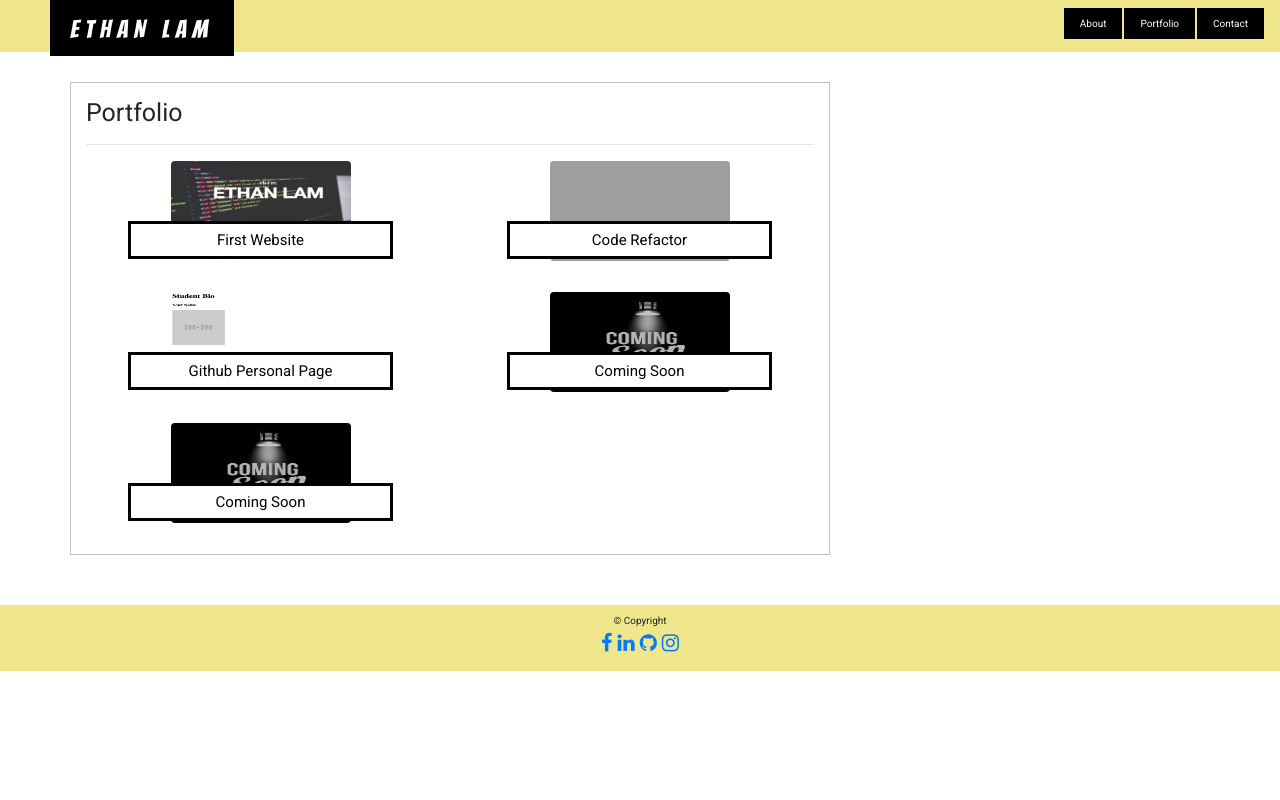
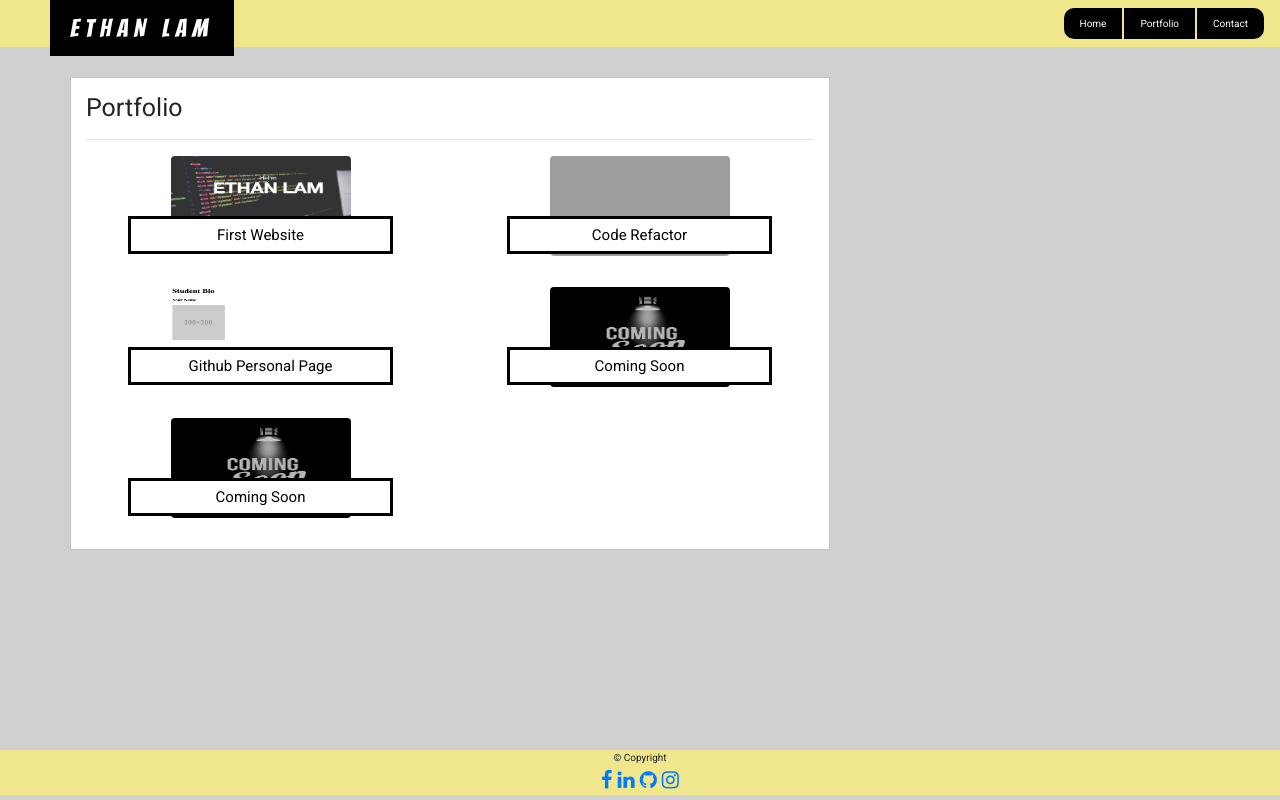
Before and after one commit to ethanlam93/responsive-porfolio-project, a plain HTML site: page portfolio.html in a window 1280 px wide. Drawn offline with nearby package versions, Linux system fonts and the light colour scheme; grey boxes are pictures that could not be loaded.

Commit message:
final change

```diff
--- /dev/null
+++ b/css-reset.css
@@ -0,0 +1,48 @@
+/* http://meyerweb.com/eric/tools/css/reset/
+   v2.0 | 20110126
+   License: none (public domain)
+*/
+
+html, body, div, span, applet, object, iframe,
+h1, h2, h3, h4, h5, h6, p, blockquote, pre,
+a, abbr, acronym, address, big, cite, code,
+del, dfn, em, img, ins, kbd, q, s, samp,
+small, strike, strong, sub, sup, tt, var,
+b, u, i, center,
+dl, dt, dd, ol, ul, li,
+fieldset, form, label, legend,
+table, caption, tbody, tfoot, thead, tr, th, td,
+article, aside, canvas, details, embed,
+figure, figcaption, footer, header, hgroup,
+menu, nav, output, ruby, section, summary,
+time, mark, audio, video {
+	margin: 0;
+	padding: 0;
+	border: 0;
+	font-size: 100%;
+	font: inherit;
+	vertical-align: baseline;
+}
+/* HTML5 display-role reset for older browsers */
+article, aside, details, figcaption, figure,
+footer, header, hgroup, menu, nav, section {
+	display: block;
+}
+body {
+	line-height: 1;
+}
+ol, ul {
+	list-style: none;
+}
+blockquote, q {
+	quotes: none;
+}
+blockquote:before, blockquote:after,
+q:before, q:after {
+	content: '';
+	content: none;
+}
+table {
+	border-collapse: collapse;
+	border-spacing: 0;
+}
--- a/portfolio.html
+++ b/portfolio.html
@@ -7,33 +7,37 @@
     <meta name="viewport" content="width=device-width, initial-scale=1, shrink-to-fit=no">
 
     <!-- Bootstrap CSS -->
+    <link rel="stylesheet" href="css-reset.css" type="text/css">
     <link rel="stylesheet" href="https://stackpath.bootstrapcdn.com/bootstrap/4.5.0/css/bootstrap.min.css"
         integrity="sha384-9aIt2nRpC12Uk9gS9baDl411NQApFmC26EwAOH8WgZl5MYYxFfc+NcPb1dKGj7Sk" crossorigin="anonymous">
     <link rel="stylesheet" href="style.css" type="text/css">
     <link rel="stylesheet" href="https://cdnjs.cloudflare.com/ajax/libs/font-awesome/4.7.0/css/font-awesome.min.css">
     <link href="https://fonts.googleapis.com/css2?family=Roboto:ital,wght@0,300;0,400;0,500;1,100;1,300&display=swap" rel="stylesheet">
     <link href="https://fonts.googleapis.com/css2?family=Bangers&display=swap" rel="stylesheet">
-    <title>Ethan Lam</title>
+    <title>Portfolio</title>
 </head>
 
 
 <body>
-    <!-- Left Interactive Logo with name -->
-    <!-- Navigation bar -->
-    <nav class="navbar navbar-light bg-light">
-        <!-- Logo  -->
-        <div class="d-inline-flex p-2">ETHAN LAM</div>
-        <!-- Main Navigation on right (Home, Portfolio, Contact)-->
+    <!-- Top Nav Bar  -->
+    <!-- Logo  -->
+    <div class="d-inline-flex p2">ETHAN LAM</div>
+    <!-- Main Navigation on right (Home, Portfolio, Contact)-->
+    <nav class="navbar navbar-light bg-light col-12">
         <nav class="nav ml-auto">
-            <a class="nav-link" href="index.html">About</a>
+            <a class="nav-link active" href="index.html">Home</a>
             <div class="vl"></div>
             <a class="nav-link" href="portfolio.html">Portfolio</a>
             <div class="vl"></div>
             <a class="nav-link" href="contact.html">Contact</a>
         </nav>
     </nav>
+
+
     <br>
     <br>
+
+
     <!-- Portfolio Container block -->
     <div class="container">
         <!-- First Row - list of all projects -->
@@ -74,7 +78,7 @@
                     </figure>
                 </div>
                 <br>
-                <!-- Project 4 and 5  -->
+                <!-- Project 5  -->
                 <div class="row">
                     <!-- Fifth project -->
                     <figure class="col-6">
@@ -86,16 +90,21 @@
             </section>
         </div>
     </div>
-    <!-- WHITE SPACE  -->
+
+
+    <!-- white spaces to fill empty spaces to push the footer down to the bottom. This is also a container that spreads 12 rows  -->
     <div class="container">
         <div class="row">
-            <div class="col-md-12" style="height:50px;"></div>
+            <div class="col-md-12" style="height:200px;"></div>
         </div>
     </div>
-    <!--(copyright) -->
-    <footer class="row copyright navbar">
-        <div class="col-md-12">
+
+
+    <!-- Footer bar (copy-right and social media links) -->
+    <footer class="row copyright">
+        <div class="col-12">
             <span>&#169; Copyright</span>
+            <!-- Social media buttons  -->
             <div class="socialmedia">
                 <a href="https://www.facebook.com/littlefriedrice/" class="fa fa-facebook"></a>
                 <a href="https://www.linkedin.com/in/ethanlam93/" class="fa fa-linkedin"></a>
@@ -104,12 +113,6 @@
             </div>
         </div>
     </footer>
-
-
-
-
-
-
 
 
     <!-- Optional JavaScript -->
--- a/style.css
+++ b/style.css
@@ -1,31 +1,34 @@
+ /* THIS IS UNIVERSAL SETTINGS FOR ALL THREE HTML FILES  */
 
 
-
-
-
+        /* Setting font for the entire site to Robotto and background color */
         body {
             font-family: 'Roboto', sans-serif;
             font-size: 10px;
-
+            background-color: rgb(208, 208, 208);
+            overflow-x: hidden;
         }
-
+        /* Setting size for About Me profile picture, also making it float left to texts wrap around it */
         img[alt=my-picture] {
             float: left;
             border-radius: 10px;
             margin-top: 4px;
             margin-right:15px;
             margin-bottom: 6px;
-
         }
-
+        /* adjusting header font */
+        h3{
+            font-size: 25px;
+            font-weight: 400;
+        }
+        /* setting default height and width for all images of portfolio.html page  */
         img.rounded{
             height: 100px;
             width: 180px;
         }
-
-/* logo  */
+        /* Ethan Lam logo  */
         .d-inline-flex{
-    padding: 20px 20px 8px 20px !important;
+            padding: 10px 20px 8px 20px !important;
             background-color: rgb(0, 0, 0);
             color: white;
             position:absolute;
@@ -33,68 +36,56 @@ img.rounded{
             font-family: 'Bangers', cursive;
             letter-spacing: 6px;
             font-size: 25px;
-
+            z-index: 1;
         }
-/* right nav bar  */
+        /* navbar yellow background that goes behind logo and nav items  */
+        .navbar {
+            background-color: khaki !important;
+        }
+        /* right nav bar background */
         .nav{
             background-color: black;
-    color: white;
+            border-radius: 10px;
         }
-
-/* nav bar items  */
+        /* nav bar links color */
         .nav-link {
             color: white;
         }
-/* when you hover over nav bar  */
+        /* when you hover over nav bar, the color changes to khaki  */
         .nav-link:hover {
             font-size: 15px ;
             font-weight: bolder;
             color: khaki;
         }
-
-
-/* copyright footer  */
+        /* align copyright footer to center */
         .copyright{
             text-align: center;
         }
-
-/* border for main contents  */
+        /* grey border and white background for main contents on each page   */
         section,
         form{
             border: 1px solid rgb(194, 194, 194);
+            background-color: white;
         }
-
-
         /* style to create vertical line between nav items  */
         .vl {
             border: 1px solid khaki;
+            background-color: white;
         }
-
-/* navbar background  */
-.navbar{
-background-color: khaki !important;
-padding-bottom: 13px;
-}
-
-/* header  */
-h3{
-    font-size: 25px;
-    font-weight: 400;
-}
-
-/* socila media footer  */
+        /* adjusting socila media footer's font and alignment to center */
         .socialmedia {
             font-size: 20px;
             text-align: center;
         }
         /* position footer to the end of page  */
         footer {
-    position: absolute;
+            background-color: khaki;
+            position: relative;
             bottom: 0;
-
+            right: 0;
+            left: 0;
         }
-
-/* make project titles stay inside the photo  */
+        /* make project's name cards stay inside the photo using Bootstrap class "carousel-caption */
         .carousel-caption{
             background-color: white;
             padding: 5px;
@@ -104,12 +95,10 @@ footer {
             border: solid black;
             font-size: 15px;
         }
-
-/* change placehodler text size  */
-::-webkit-input-placeholder{
-    font-size: 10px;
+        /* change input forms placehodler text size  */
+        :placeholder-shown{
+            font-size: 20px;
         }
-
         /* change submit button style  */
         .btn {
             font-size:10px;
@@ -121,8 +110,14 @@ footer {
             color: black;
         }
 
-/* 980 pixel format  */
-/* adjust the container proximity to the total width  */
+
+
+/* FROM THIS DOWN, CSS WILLS ADJUST STYLE ACCORDING TO THE SCREEN SIZE: 980PX, 768PX, AND 640PX  */
+
+
+        /* 980PX PERSONALIZED FORMAT */
+
+        /* adjust the container's response to the total width  */
         @media (max-width: 980px){
             .container{
                 max-width:880px;
@@ -130,9 +125,14 @@ footer {
         }
 
 
-/* 768 pixel format  */
+        /* 768PX PERSONALIZED FORMAT  */
+
         @media (max-width: 768px) {
-    /* making about me font larger  */
+            /* adjust the container proximity to the total width  */
+            .container{
+                width: 700px;
+                }
+            /* making "about-me" font larger  */
             .col-8{
                 font-size: 16px;}
             /* increase nav bar font and size  */
@@ -146,37 +146,31 @@ footer {
                 height:120px;
                 width:200px;
             }
-
             /* adjust the vertical lines between nav bar items  */
             .vl{
                 border: 1px solid khaki;
-        height: 50px;}
-
+                height: 50px;
+            }
             /* repositioning the logo  */
             .d-inline-flex{
-        position: absolute;
-        left: 25px;
-        padding: 25px 25px 20px 25px !important;}
-
+                left: 35px;
+                padding: 25px 25px 20px 25px !important;
+            }
             /* Shrinking the container to fill the whole screen  */
             .col-8 {
                 -ms-flex: 0 0 100%;
                 flex: 0 0 100%;
-        max-width: 100%;}
-
-    /* adjust the container proximity to the total width  */
-        .container{
-            max-width:720px;
+                max-width: 100% ;
             }
             }
 
-    /* Styling for screen size 640px; */
+        /* 640PX PERSONALIZED FORMAT */
+
         @media (max-width: 640px) {
             /* adjust the container proximity to the total width  */
             .container{
                 max-width:600px;
             }
-
             /* move the nav bar to the center  */
             .nav{
                 position: relative;
@@ -184,27 +178,22 @@ footer {
                 right:150px;
                 font-size: 25px;
             }
-
-
             /* adjust the vertical lines between nav bar items  */
             .vl{
                 border: 1px solid white;
                 height: 50px;
             }
-
             /* adjust the position of the main content by adding some top padding  */
             section,
             form{
                 margin-top: 40px;
             }
-
             /* Adjusting logo posiiton to the center and make it pops  */
             .d-inline-flex{
                 position: static;
                 padding: 20px 240px 20px 250px !important;
                 width: 640px;
             }
-
             /* positioning the yellow strip on top  */
             .navbar{
                 position: static;
@@ -214,17 +203,15 @@ footer {
             .socialmedia {
                 font-size: 50px;
             }
-
             /* Shrinking the gallergy to one column on mobile screen  */
             .col-6 {
                 -ms-flex: 0 0 100%;
                 flex: 0 0 100%;
-    max-width: 100%;}
-
+                max-width: 100%;
+            }
             /* Scaling up gallergy images size for fit 640px screen for better UX  */
             img.rounded{
                 height:400px;
                 width:460px;
             }
-
             }
```
Also changed, not shown: contact.html (+27 -15 lines), index.html (+31 -15 lines), media/completed-screenshot/640-contact.png (added), media/completed-screenshot/640-home.png (added), media/completed-screenshot/768-contact.png (added), media/completed-screenshot/768-home.png (added), media/completed-screenshot/768-portfolio.png (added), media/completed-screenshot/980-contact.png (added), media/completed-screenshot/980-home.png (added), media/completed-screenshot/980-portfolio.png (added), 4 other files. Lines whose indentation alone changed are shown as unchanged.
